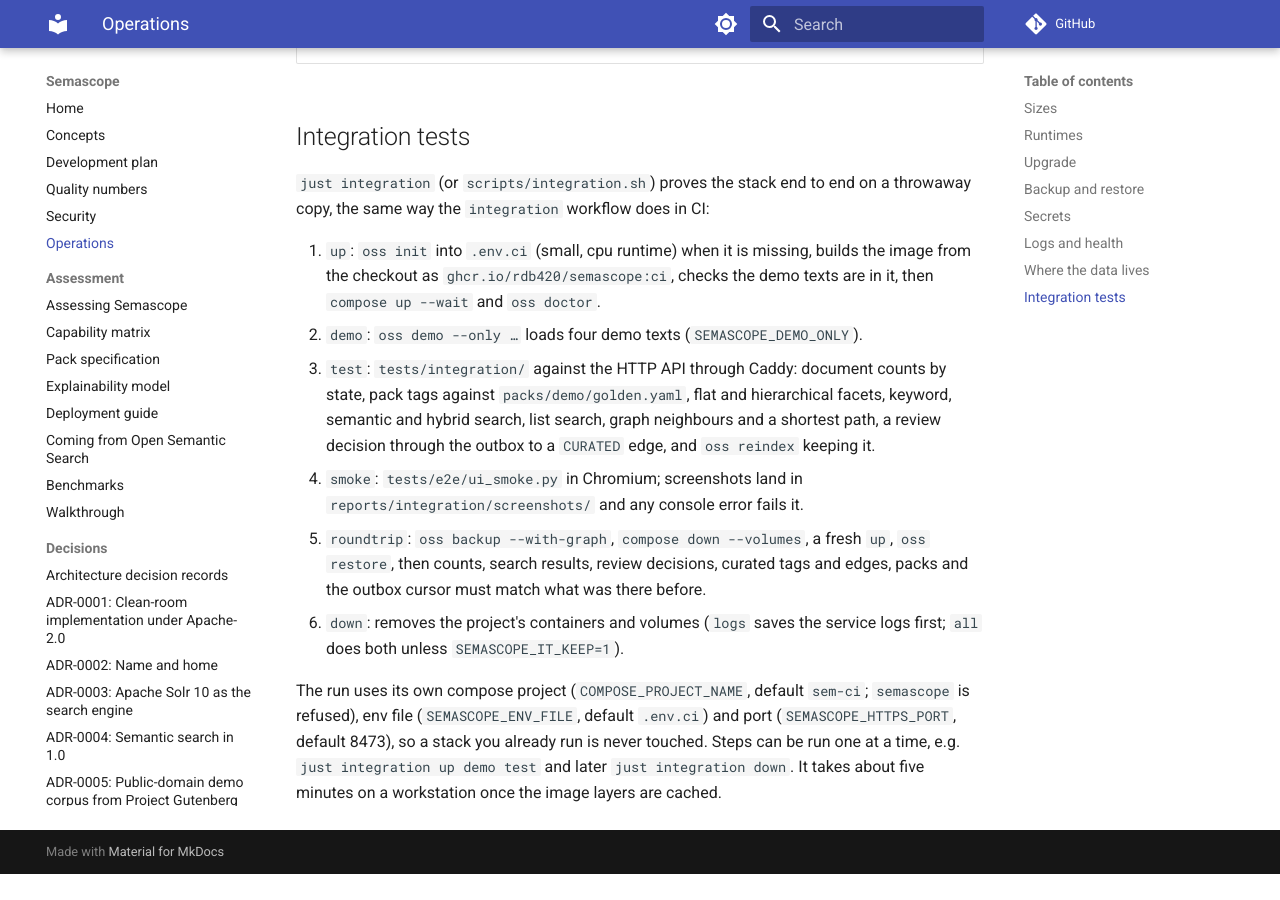
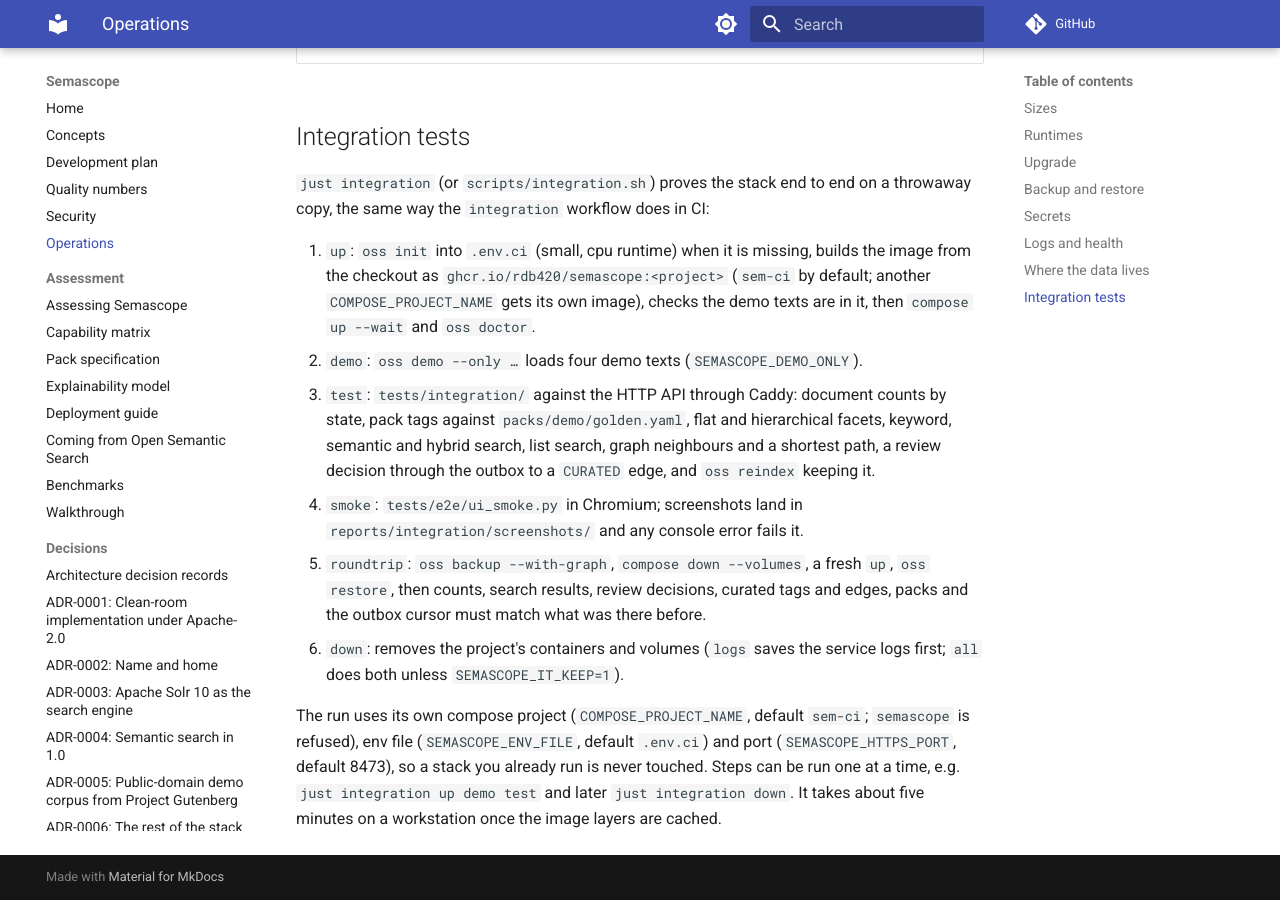
Before and after one commit to rdb420/semascope, an MkDocs documentation site: the page built from docs/operations.md, in a window 1280 px wide and 900 px high, scrolled down 3785 px. Built offline with MkDocs 1.6.1 and Material for MkDocs 9.7.7, drawn with Linux system fonts in a browser that asks for light colours; comment, search, counter and statistics services are not loaded; before the commit the page ends 4659 px from its top, so only the background shows below that.

Commit message:
Integration: the image tag follows the compose project, so parallel stacks never share a build
Agent: claude-code
Co-Authored-By: Claude Opus 5.5 <noreply@anthropic.com>

```diff
--- a/docs/operations.md
+++ b/docs/operations.md
@@ -152,7 +152,8 @@ traces.
 on a throwaway copy, the same way the `integration` workflow does in CI:
 
 1. `up`: `oss init` into `.env.ci` (small, cpu runtime) when it is missing,
-   builds the image from the checkout as `ghcr.io/rdb420/semascope:ci`, checks
+   builds the image from the checkout as `ghcr.io/rdb420/semascope:<project>`
+   (`sem-ci` by default; another `COMPOSE_PROJECT_NAME` gets its own image), checks
    the demo texts are in it, then `compose up --wait` and `oss doctor`.
 2. `demo`: `oss demo --only …` loads four demo texts (`SEMASCOPE_DEMO_ONLY`).
 3. `test`: `tests/integration/` against the HTTP API through Caddy: document
```
Also changed, not shown: 1 other file.
